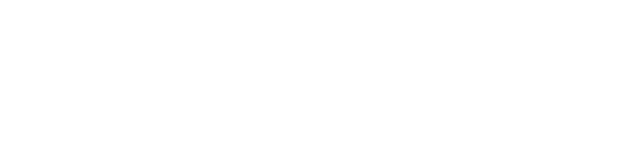
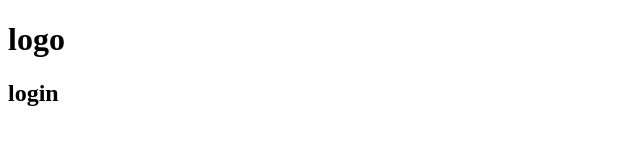
Before and after one commit to SeokKyuHong/web_dev, a plain HTML site: page index.html in a window 1280 px wide. Shown: the whole page, without its empty margins (0-640 px from the left). Drawn offline with Linux system fonts and the light colour scheme.

Commit message:
헤더 추가

```diff
--- a/index.html
+++ b/index.html
@@ -1,9 +1,9 @@
 <!DOCTYPE html>
 <html>
 <head>
-
+ <h1>logo</h1>
 </head>
 <body>
-
+    <h2>login</h2>
 </body>
 </html>
```
